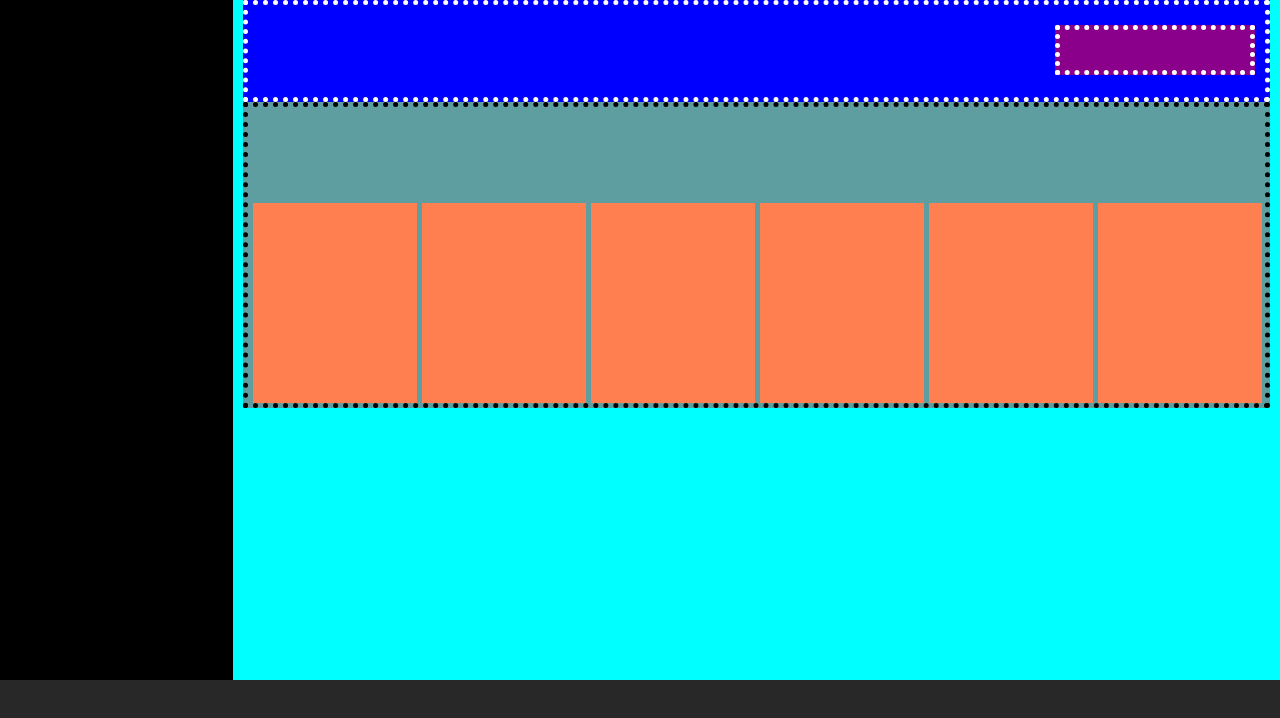
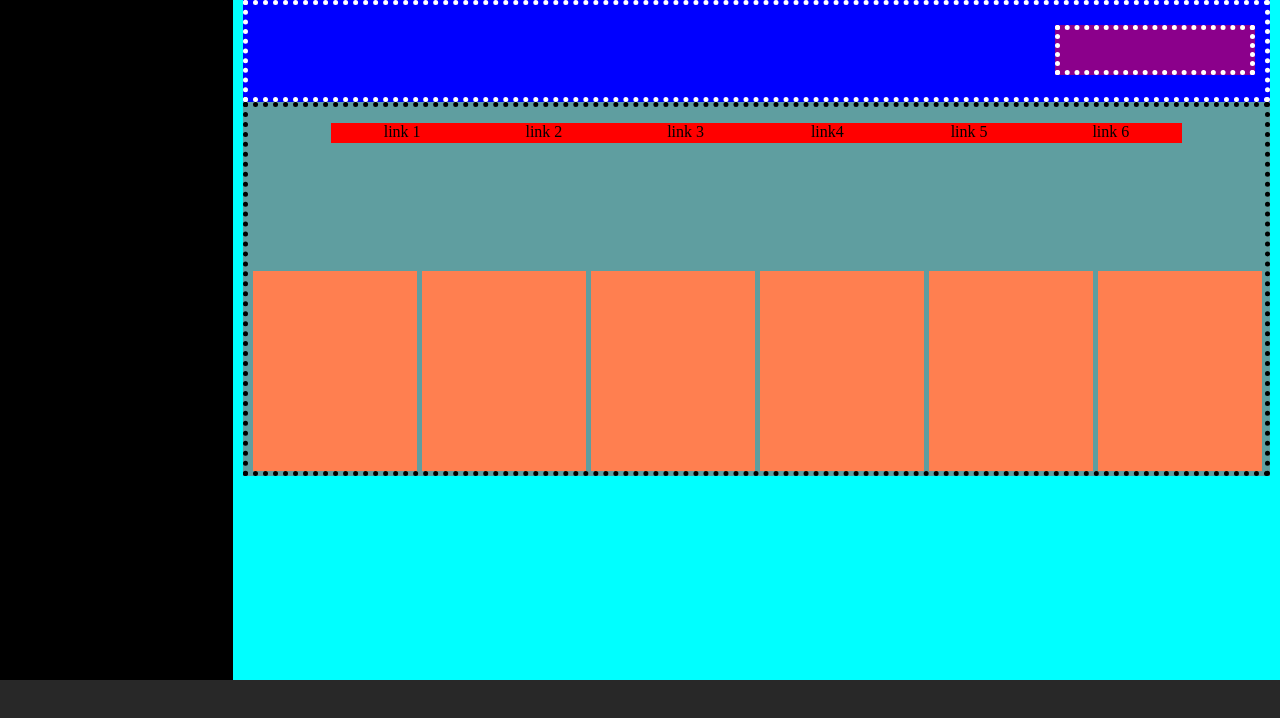
Before and after one commit to TommasoBernardo/html-css-spotifyweb, a plain HTML site: page index.html in a window 1280 px wide. Drawn offline with Linux system fonts and the light colour scheme.

Commit message:
upgrade Nav

```diff
--- a/index.html
+++ b/index.html
@@ -19,7 +19,16 @@
                     </div>
                 </div>
                 <div class="principal flex space-between">
-                    <nav></nav>
+                    <nav class="small-container">
+                        <ul class="flex">
+                            <li>link 1</li>
+                            <li>link 2</li>
+                            <li>link 3</li>
+                            <li>link4</li>
+                            <li>link 5</li>
+                            <li>link 6</li>
+                        </ul>
+                    </nav>
 
                     <div></div>
                     <div></div>
--- a/style.css
+++ b/style.css
@@ -31,6 +31,30 @@
 /* FINE FLEX */
 
 /* CLASSI MAIN */
+
+/* NAV */
+nav ul li{
+    width: calc((100% - 2rem) / 4);
+    height: 20px;
+    background-color: red;
+    list-style-type: none;
+    margin-bottom: 1rem;
+    text-align: center;
+}
+
+nav ul{
+    flex-wrap: wrap;
+    justify-content: center;
+    margin: 1rem;
+}
+
+.small-container{
+    width: 90%;
+    height: 100%;
+    margin: 0 auto;
+}
+/* FINE NAV */
+
 .container{
     width: 98%;
     height: 100%;
@@ -54,6 +78,7 @@
     top: 20px;
     right: 10px;
 }
+
 
 .principal div{
     margin-top: 6rem;
@@ -107,6 +132,14 @@ footer{
         height: calc(100vh - 120px );
         overflow: auto;
     }
+    nav ul li{
+        width: calc((100% - 2rem) / 3);
+        height: 20px;
+        background-color: red;
+        list-style-type: none;
+        margin-bottom: 1rem;
+        text-align: center;
+    }
 }
 
 
@@ -139,6 +172,14 @@ footer{
         justify-content: start;
     }
 
+    nav ul li{
+        width: calc((100% - 2rem) / 5);
+        height: 20px;
+        background-color: red;
+        list-style-type: none;
+        margin-bottom: 1rem;
+    }
+
 }
 
 @media screen and (min-width: 1200px){
@@ -169,4 +210,12 @@ footer{
         flex-wrap: wrap;
     }
 
+    nav ul li{
+        width: calc((100% - 2rem) / 6);
+        height: 20px;
+        background-color: red;
+        list-style-type: none;
+        margin-bottom: 1rem;
+    }
+
 }
```
